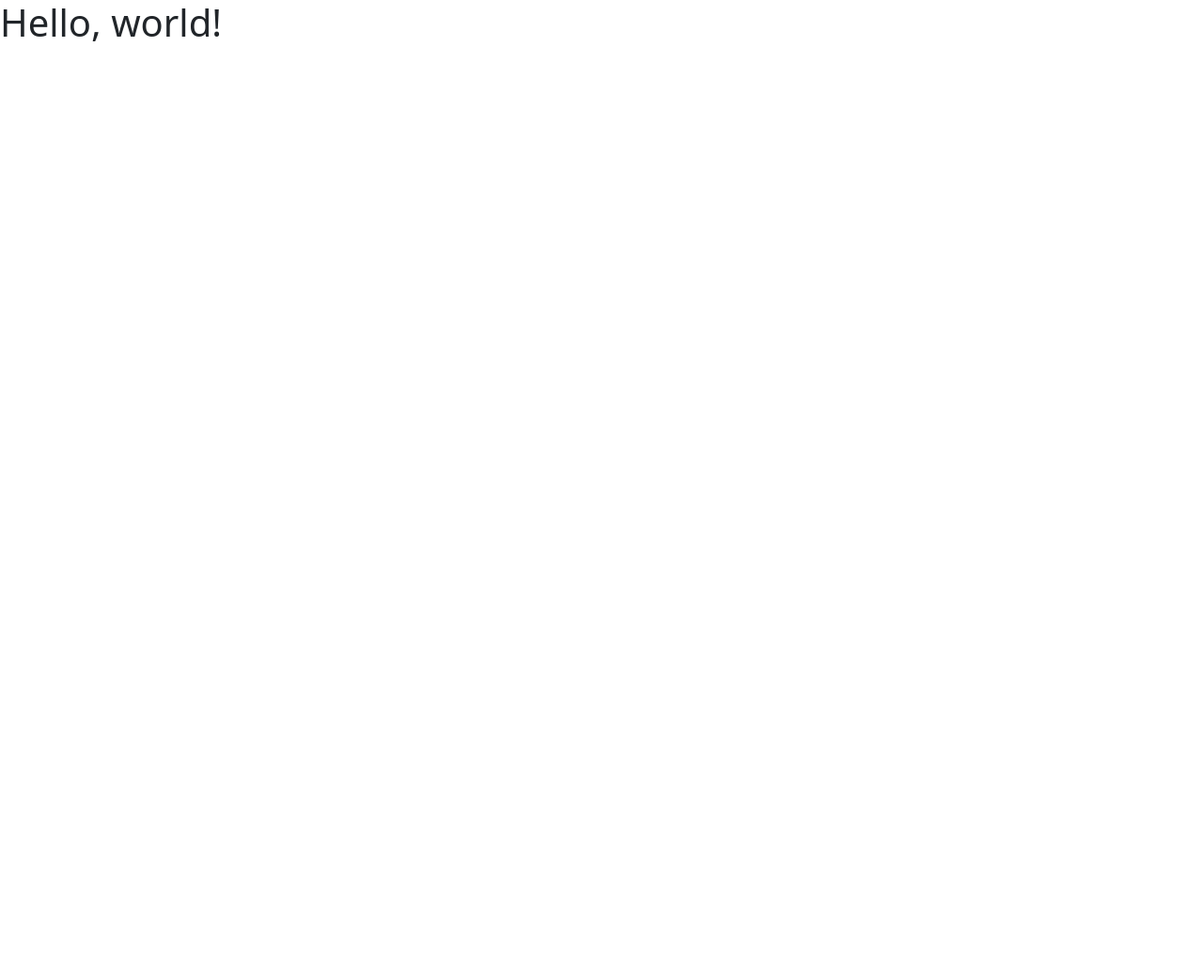
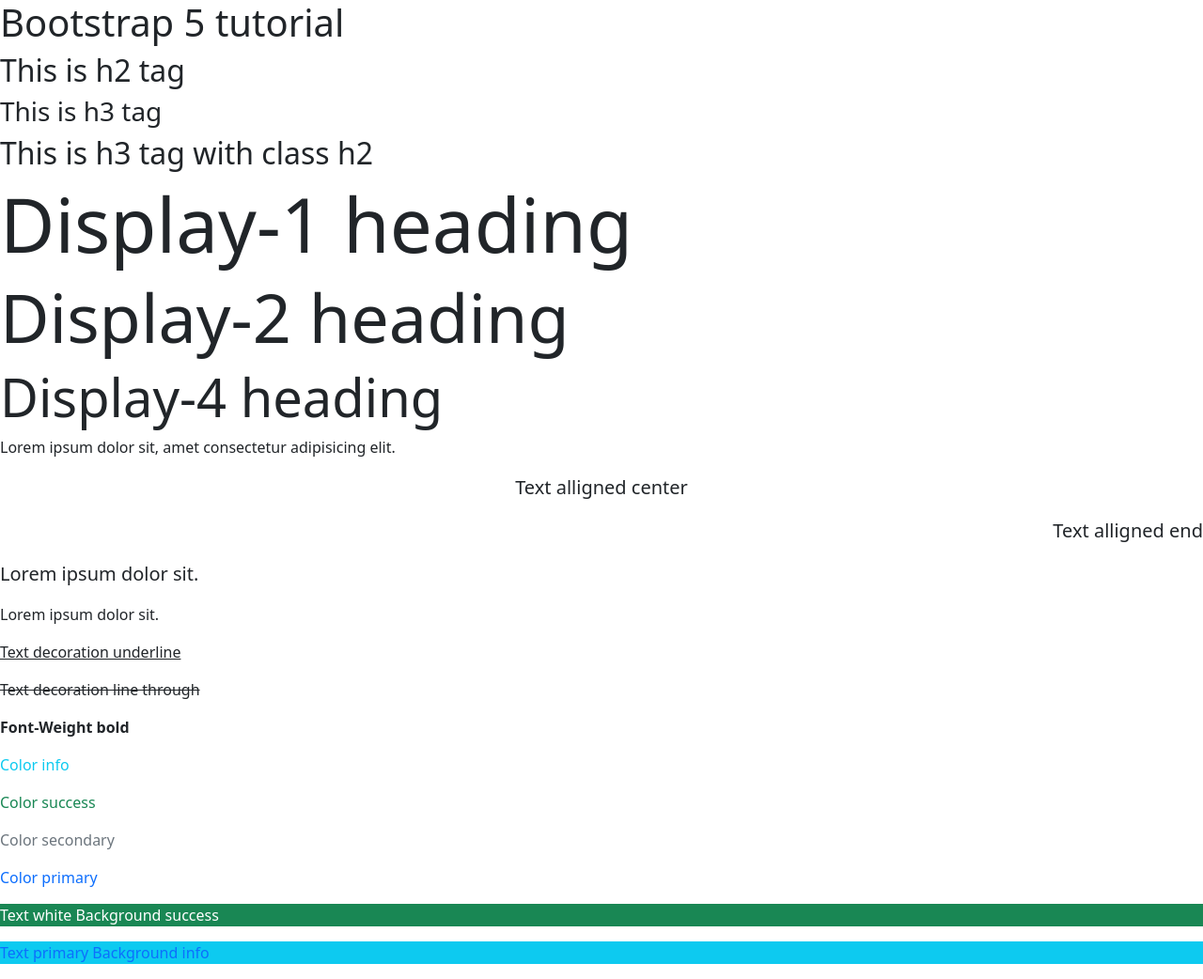
Before and after one commit to EnesKilicaslan/e-book-brand, a plain HTML site: page index.html in a window 1280 px wide. Shown: the whole page at 94% size. Before the commit the page ends 800 px from the top, so only its background shows below. Drawn offline with nearby package versions, Linux system fonts and the light colour scheme.

Commit message:
Add Bootstrap 5 colors and typography examples

```diff
--- a/index.html
+++ b/index.html
@@ -14,7 +14,40 @@
     <title>The Book</title>
   </head>
   <body>
-    <h1>Hello, world!</h1>
+    <!-- Heading tags -->
+    <h1>Bootstrap 5 tutorial</h1>
+    <h2>This is h2 tag</h2>
+    <h3>This is h3 tag</h3>
+    <h3 class="h2">This is h3 tag with class h2 </h4>
+
+
+    <!-- Display Headings -->
+    <h1 class="display-1">Display-1 heading</h1>
+    <h1 class="display-2">Display-2 heading</h1>
+    <h1 class="display-4">Display-4 heading</h1>
+
+    <!-- Lead text and allignment -->
+    <p>Lorem ipsum dolor sit, amet consectetur adipisicing elit. </p>
+    <p class="lead text-center">Text alligned center</p>
+    <p class="lead text-end">Text alligned end</p>
+    <p class="lead">Lorem ipsum dolor sit.</p>
+    <p >Lorem ipsum dolor sit.</p>
+
+    <!-- Text decoration & font-weight -->
+    <p class="text-decoration-underline">Text decoration underline</p>
+    <p class="text-decoration-line-through">Text decoration line through</p>
+    <p class="fw-bold">Font-Weight bold</p>
+
+    <!-- Text colors -->
+    <p class="text-info"> Color info</p>
+    <p class="text-success"> Color success</p>
+    <p class="text-secondary"> Color secondary</p>
+    <p class="text-primary"> Color primary</p>
+
+    <!-- Background colors -->
+    <p class="text-white bg-success">Text white Background success</p>
+    <p class="text-primary bg-info">Text primary Background info</p>
+
     <script
       src="https://cdn.jsdelivr.net/npm/bootstrap@5.0.2/dist/js/bootstrap.bundle.min.js"
       integrity="sha384-MrcW6ZMFYlzcLA8Nl+NtUVF0sA7MsXsP1UyJoMp4YLEuNSfAP+JcXn/tWtIaxVXM"
```
